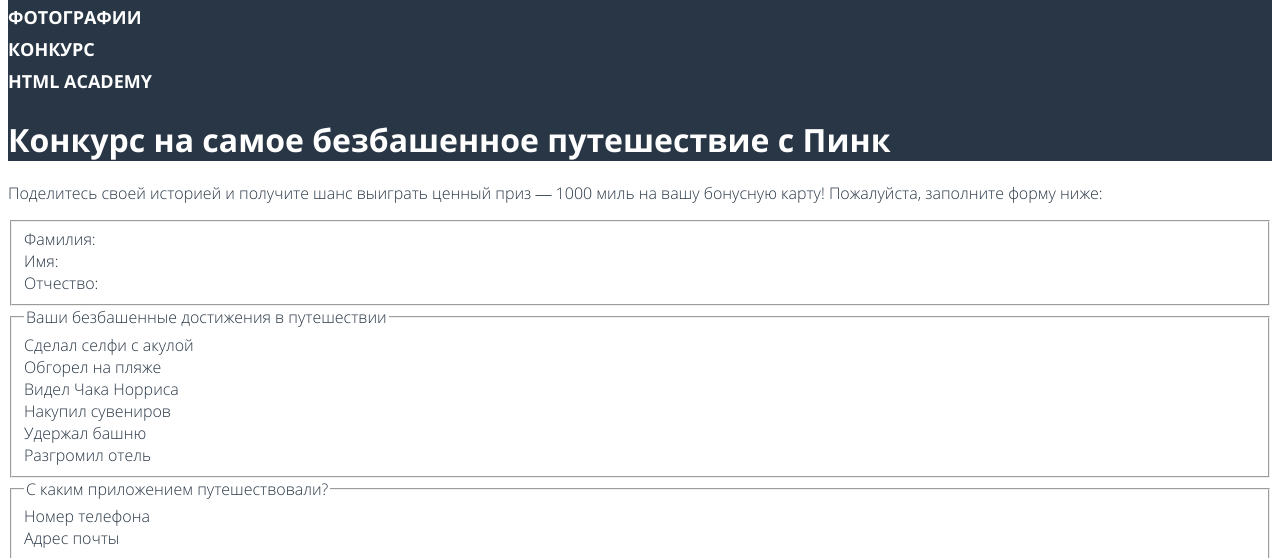
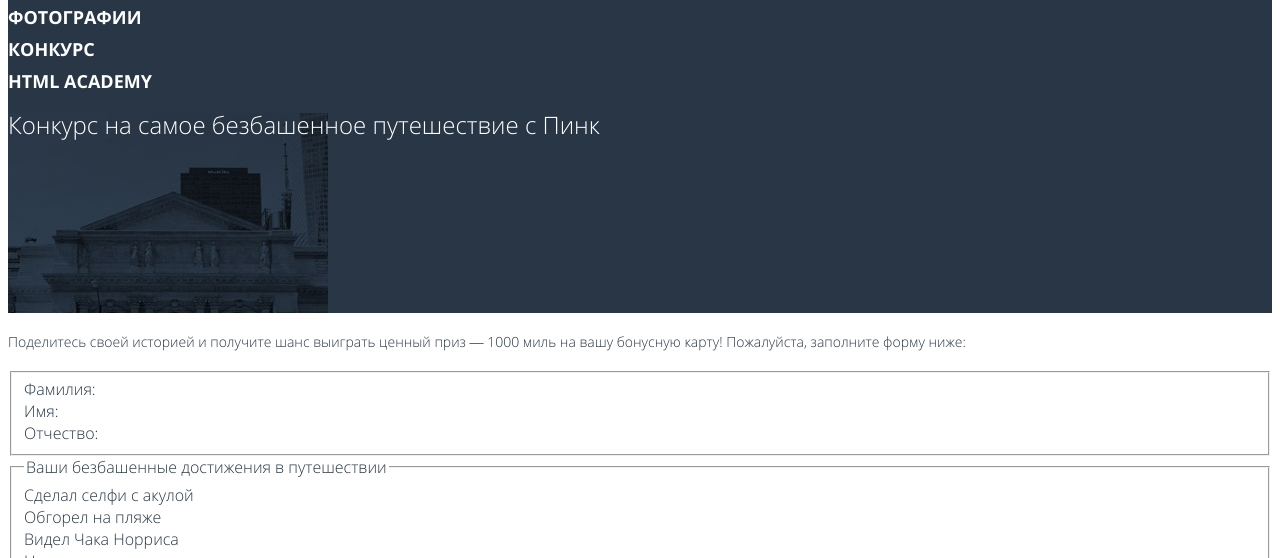
Before and after one commit to sagalatov/424675-pink-18, a website: page source/competition.html in a window 1280 px wide. Shown: the part 223-781 px from the top of the page. Drawn offline with nearby package versions, Linux system fonts and the light colour scheme; files that its build step writes are made by us from their sources.

Commit message:
add photos

```diff
--- a/source/sass/blocks/page-header.scss
+++ b/source/sass/blocks/page-header.scss
@@ -2,3 +2,15 @@
   background-color: $dark-blue;
   color: $white;
 }
+
+.page-header__photos {
+  min-height: 200px;
+  background-image: url(../../img/bg-back-mobile@1x.jpg);
+  background-repeat: no-repeat;
+}
+
+.page-header__title {
+  font-size: 24px;
+  line-height: 24px;
+  font-weight: normal;
+}
--- a/source/sass/blocks/page-main.scss
+++ b/source/sass/blocks/page-main.scss
@@ -0,0 +1,6 @@
+
+
+.promo__item {
+ font-size: 14px;
+ line-height: 30px;
+}
```
Also changed, not shown: source/photo.html (+8 -8 lines).
